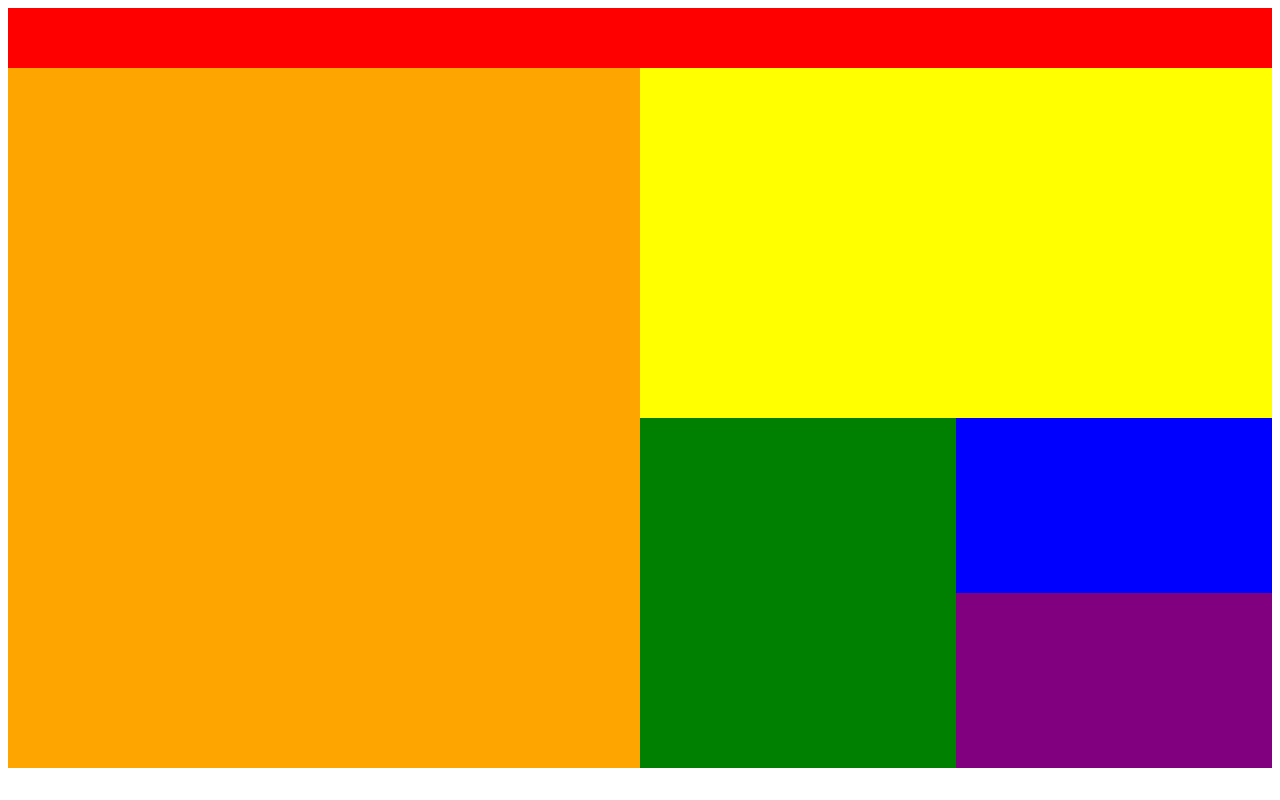
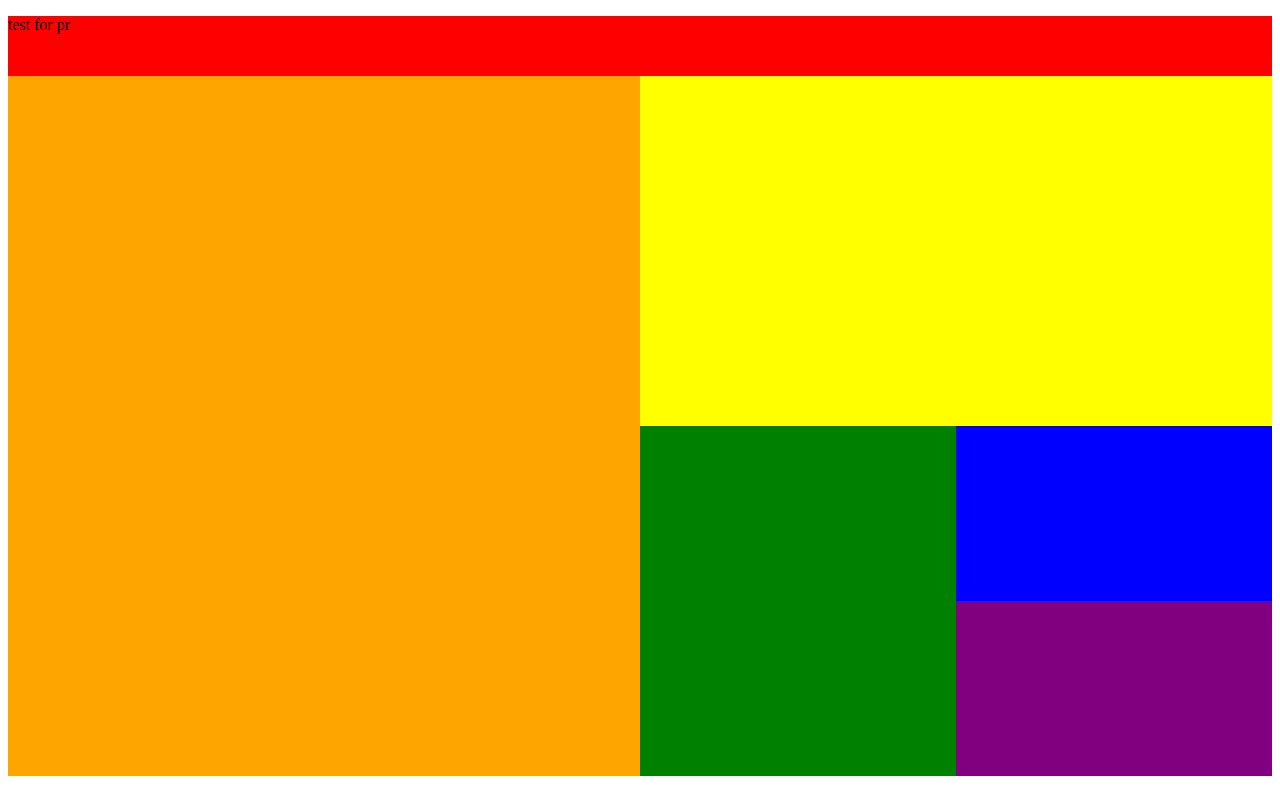
Before and after one commit to leohan6540/MediaQuery, a plain HTML site: page index.html in a window 1280 px wide. Drawn offline with Linux system fonts and the light colour scheme.

Commit message:
test for pr

```diff
--- a/index.html
+++ b/index.html
@@ -7,11 +7,12 @@
   <title>미디어 쿼리</title>
 </head>
 <body>
-  <div class="div1"></div>
+  <div class="div1"><p>test for pr</p></div>
   <div class="div2"></div>
   <div class="div3"></div>
   <div class="div4"></div>
   <div class="div5"></div>
   <div class="div6"></div>
+
 </body>
 </html>
```
